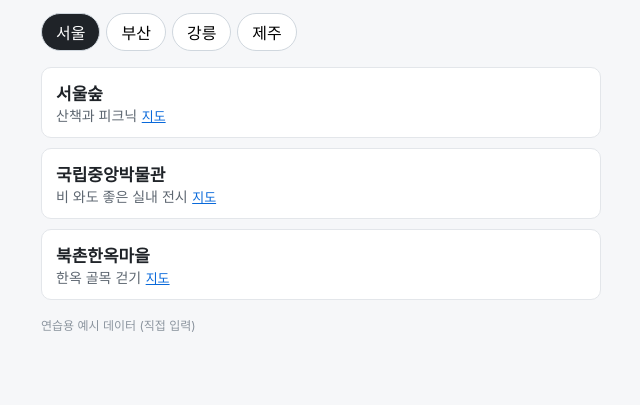
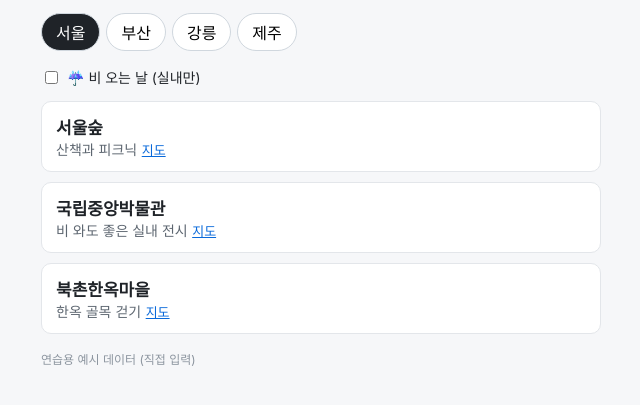
Before and after one commit to studydev/github-test, a plain HTML site: page index.html in a window 1280 px wide. Shown: the part 101-506 px from the top of the page, without its empty margins (319-959 px from the left). Drawn offline with Linux system fonts and the light colour scheme.

Commit message:
비 오는 날 실내 장소 필터 (#4)
* 비 오는 날 실내 장소 필터 (#2)

* 롯데월드 아쿠아리움 홈페이지 https 로

```diff
--- a/app.js
+++ b/app.js
@@ -2,12 +2,15 @@
 const regionsEl = document.getElementById('regions');
 const cardsEl = document.getElementById('cards');
 let places = [];
+let current = '서울';
+const rainyEl = document.getElementById('rainy');
 
 function show(region) {
+  current = region;
   for (const b of regionsEl.querySelectorAll('button')) b.setAttribute('aria-pressed', String(b.dataset.region === region));
-  const list = places.filter(p => p.region === region).slice(0, 3);
+  const list = places.filter(p => p.region === region && (!rainyEl.checked || p.indoor)).slice(0, 3);
   if (!list.length) { cardsEl.innerHTML = '<li class="empty">아직 이 지역 장소가 없어요. 다른 지역을 골라 보세요.</li>'; return; }
-  cardsEl.innerHTML = list.map(p => `<li><b>${p.name}</b><span>${p.desc}</span> <a href="https://map.kakao.com/?q=${encodeURIComponent(p.name)}" target="_blank" rel="noopener">지도</a></li>`).join('');
+  cardsEl.innerHTML = list.map(p => `<li><b>${p.name}</b><span>${p.desc}</span> <a href="https://map.kakao.com/?q=${encodeURIComponent(p.name)}" target="_blank" rel="noopener">지도</a>${p.homepage ? ` <a href="${p.homepage}" target="_blank" rel="noopener">홈페이지</a>` : ''}</li>`).join('');
 }
 
 fetch('data/places.json')
@@ -18,5 +21,6 @@ fetch('data/places.json')
     regionsEl.innerHTML = regions.map(r => `<button type="button" data-region="${r}">${r}</button>`).join('');
     regionsEl.addEventListener('click', e => { const b = e.target.closest('button'); if (b) show(b.dataset.region); });
     document.getElementById('source').textContent = data.source;
+    rainyEl.addEventListener('change', () => show(current));
     show('서울');
   });
--- a/data/places.json
+++ b/data/places.json
@@ -78,6 +78,27 @@
       "name": "아쿠아플라넷 제주",
       "desc": "비 와도 좋은 실내 수족관",
       "indoor": true
+    },
+    {
+      "region": "서울",
+      "name": "롯데월드 아쿠아리움",
+      "desc": "실내 수족관",
+      "indoor": true,
+      "homepage": "https://www.lotteworld.com"
+    },
+    {
+      "region": "부산",
+      "name": "국립부산과학관",
+      "desc": "체험형 과학관",
+      "indoor": true,
+      "homepage": "https://www.sciport.or.kr"
+    },
+    {
+      "region": "강릉",
+      "name": "아르떼뮤지엄 강릉",
+      "desc": "미디어아트 전시",
+      "indoor": true,
+      "homepage": "https://artemuseum.com"
     }
   ]
 }
--- a/index.html
+++ b/index.html
@@ -11,6 +11,7 @@
     <h1>주말 어디갈까</h1>
     <p class="lead">지역을 고르면 가볼 만한 곳 3곳을 보여줘요.</p>
     <div id="regions" class="regions" role="group" aria-label="지역"></div>
+    <label class="rain"><input type="checkbox" id="rainy"> ☔ 비 오는 날 (실내만)</label>
     <ul id="cards" class="cards"></ul>
     <p class="source" id="source"></p>
   </main>
--- a/style.css
+++ b/style.css
@@ -11,3 +11,4 @@ h1 { margin: 0 0 4px; }
 .cards span { color: #5d6670; font-size: 14px; }
 .source { color: #8c959f; font-size: 12px; margin-top: 16px; }
 .cards a { font-size: 13px; color: #0969da; }
+.rain { display: inline-flex; gap: 6px; align-items: center; margin-bottom: 14px; font-size: 14px; }
```
